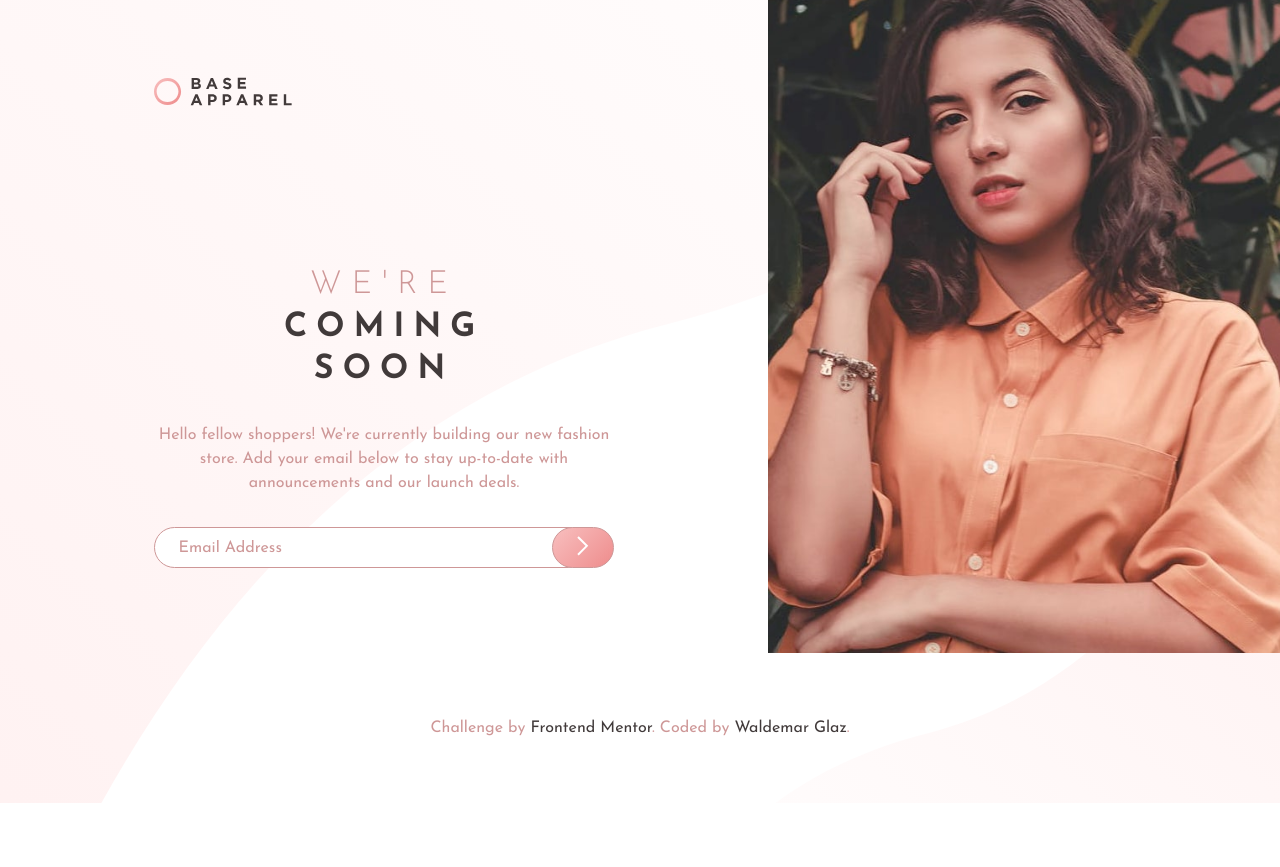
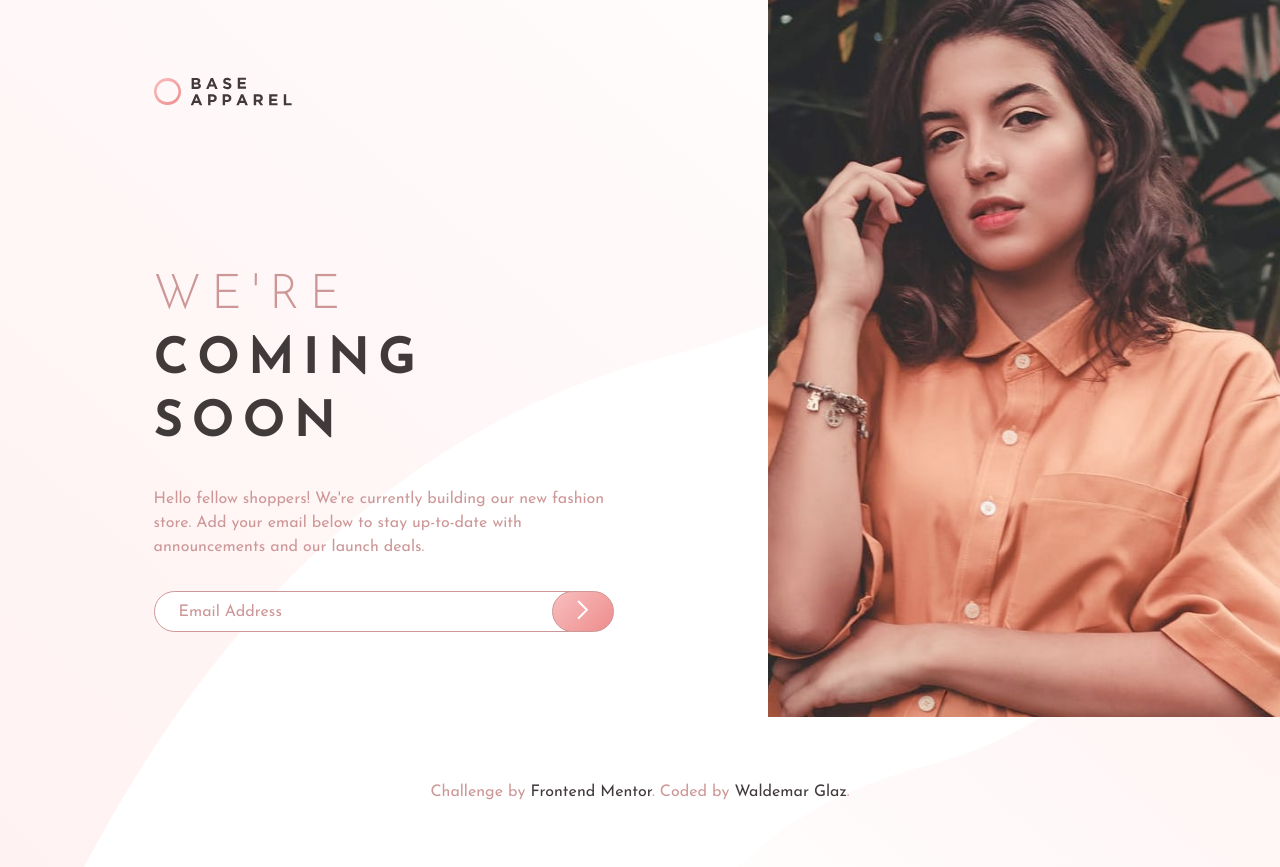
Before and after one commit to waldekglaz/Base-Apparel-Coming-Soon, a plain HTML site: page index.html in a window 1280 px wide. Before the commit the page ends 803 px from the top, so only its background shows below. Drawn offline with Linux system fonts and the light colour scheme.

Commit message:
.content text align, .title font size

```diff
--- a/css/style.scss
+++ b/css/style.scss
@@ -152,6 +152,11 @@ form{
     }
     .content{
         padding: 10% 8%;
+        text-align: left;
+        .title{
+            margin-left: 0;
+            font-size: 3rem;
+        }
     }
     .hero{
         background-image: url("../images/hero-desktop.jpg");
```
Also changed, not shown: css/style.css, 1 other file.
